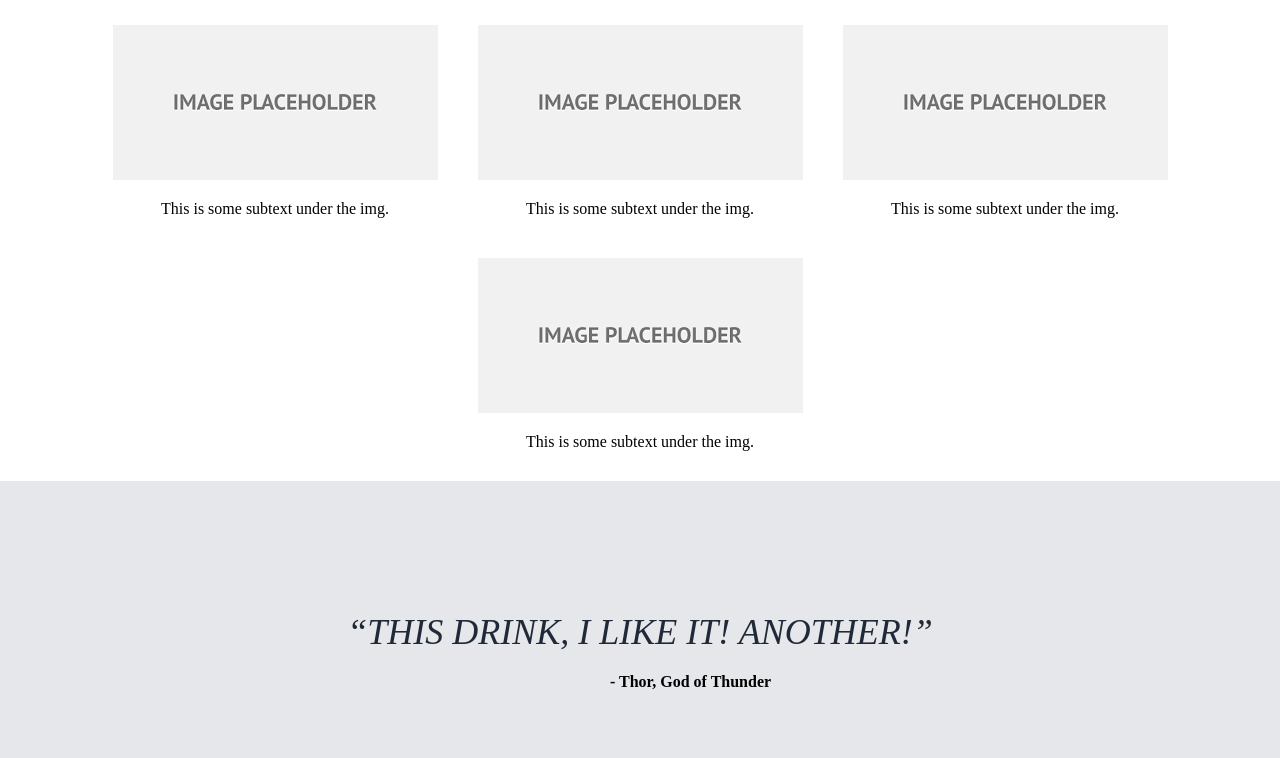
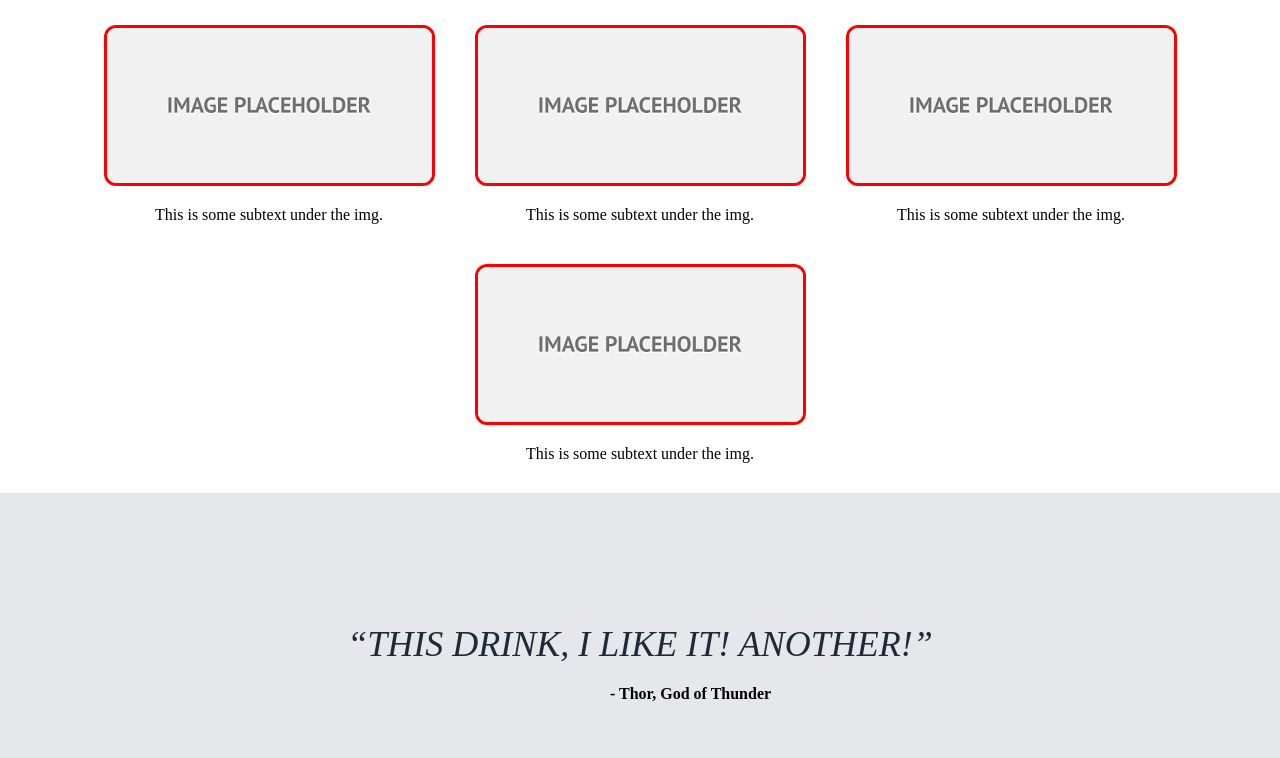
Before and after one commit to steress/Landing-Page, a plain HTML site: page index.html in a window 1280 px wide. Shown: the part 559-1317 px from the top of the page. Drawn offline with Linux system fonts and the light colour scheme.

Commit message:
small css hange

```diff
--- a/index.css
+++ b/index.css
@@ -156,3 +156,8 @@ a {
     justify-content: center;
     align-items: center;
 }
+
+img {
+    border-radius: 12px;
+    border: 3px solid red;
+}
```
